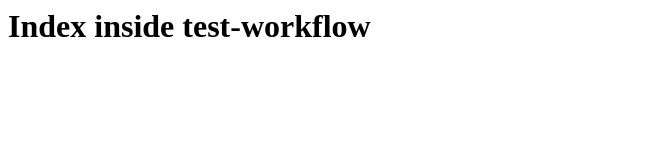
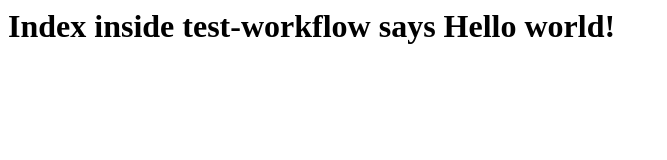
Before and after one commit to Cbe39271/test-workflow, a website: page build/index.html in a window 1280 px wide. Shown: the whole page, without its empty margins (0-667 px from the left). Drawn offline with Linux system fonts and the light colour scheme.

Commit message:
Update index.html

```diff
--- a/build/index.html
+++ b/build/index.html
@@ -1,7 +1,7 @@
 <html>
  <body>
    <h1>
-     Index inside test-workflow
+     Index inside test-workflow says Hello world!
    </h1>
  </body>
 </html>
```
